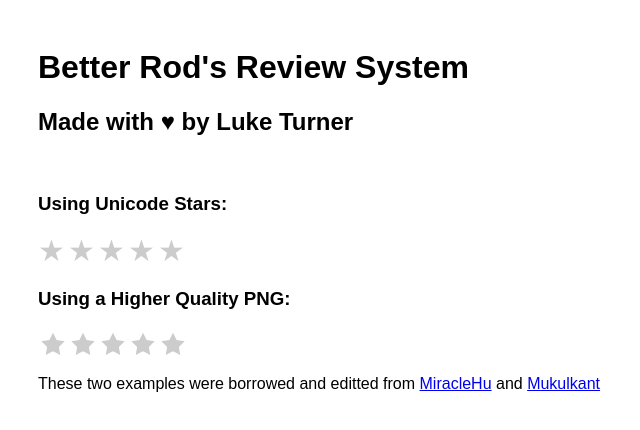
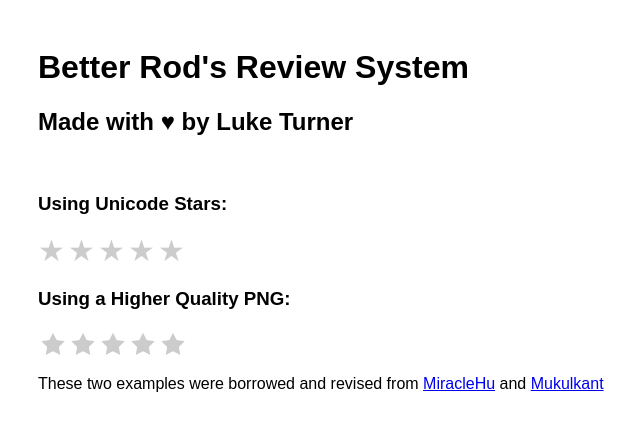
Before and after one commit to thepixelfish/better-rods-reviews, a plain HTML site: page index.html in a window 1280 px wide. Shown: the full height of the page, 252-892 px from the left. Drawn offline with Linux system fonts and the light colour scheme.

Commit message:
stupid typo lol

```diff
--- a/index.html
+++ b/index.html
@@ -48,7 +48,7 @@
             </form>
 
         <footer>
-          <p>These two examples were borrowed and editted from <a href="https://github.com/MiracleHu">MiracleHu</a> and <a href="https://github.com/mukulkant">Mukulkant</a></p>
+          <p>These two examples were borrowed and revised from <a href="https://github.com/MiracleHu">MiracleHu</a> and <a href="https://github.com/mukulkant">Mukulkant</a></p>
         </footer>
     </div>
 
```
